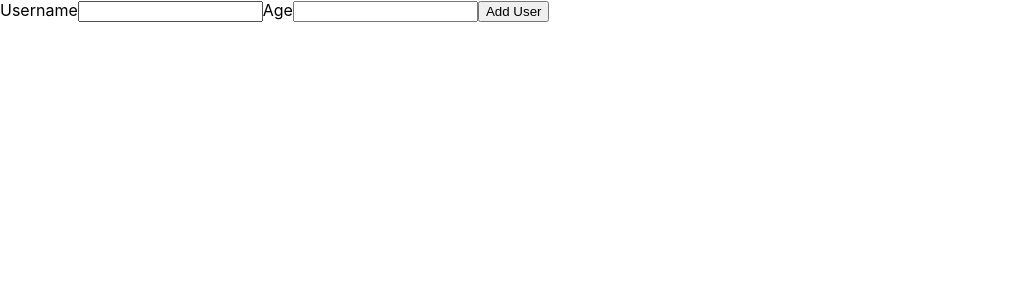
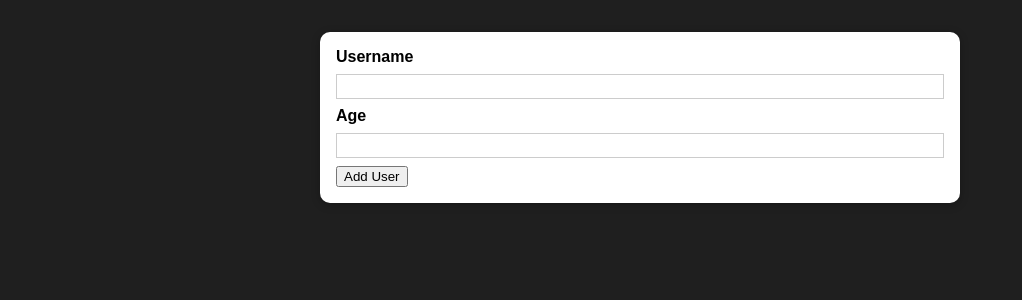
Before and after one commit to harish0319/revision-project, a React (Create React App) app: page / in a window 1280 px wide. Shown: the top 300 px of the page, without its empty margins (0-1022 px from the left). Built offline with nearby package versions, Linux system fonts and the light colour scheme.

Commit message:
Reusable Card

```diff
--- /dev/null
+++ b/src/components/UI/Card.css
@@ -0,0 +1,5 @@
+.card {
+    background: white;
+    box-shadow: 0 2px 8px rgba(0, 0, 0, 0.26);
+    border-radius: 10px;
+  }
--- /dev/null
+++ b/src/components/UI/Card.js
@@ -0,0 +1,9 @@
+import React from "react";
+import "./Card.css";
+
+const Card = (props) => {
+  const classes = 'card ' + props.className;
+  return <div className={classes}>{props.children}</div>;
+}
+
+export default Card;
--- /dev/null
+++ b/src/components/Users/AddUser.css
@@ -0,0 +1,26 @@
+.input {
+    margin: 2rem auto;
+    padding: 1rem;
+    width: 90%;
+    max-width: 40rem;
+  }
+
+  .input label {
+    display: block;
+    font-weight: bold;
+    margin-bottom: 0.5rem;
+  }
+
+  .input input {
+    font: inherit;
+    display: block;
+    width: 100%;
+    border: 1px solid #ccc;
+    padding: 0.15rem;
+    margin-bottom: 0.5rem;
+  }
+
+  .input input:focus {
+    outline: none;
+    border-color: #4f005f;
+  }
--- a/src/components/Users/AddUser.js
+++ b/src/components/Users/AddUser.js
@@ -1,17 +1,24 @@
-import React from 'react';
+// Write your code at relevant places in the code below:
+
+import React from "react";
+import Card from "../UI/Card";
+import "./AddUser.css";
 
 const AddUser = () => {
-    const addUserhandler = (event) => {
+  const addUserHandler = (event) => {
     event.preventDefault();
   };
+
   return (
-        <form onSubmit={addUserhandler}>
+    <Card className="input">
+      <form onSubmit={addUserHandler}>
         <label htmlFor="username">Username</label>
-            <input type="text" id="username" />
+        <input id="username" type="text" />
         <label htmlFor="age">Age</label>
-            <input type="number" id="age" />
+        <input id="age" type="number" />
         <button type="submit">Add User</button>
       </form>
+    </Card>
   );
 };
 
--- a/src/index.css
+++ b/src/index.css
@@ -1,13 +1,12 @@
+* {
+  box-sizing: border-box;
+}
+
+html {
+  font-family: sans-serif;
+  background: #1f1f1f;
+}
+
 body {
   margin: 0;
-  font-family: -apple-system, BlinkMacSystemFont, 'Segoe UI', 'Roboto', 'Oxygen',
-    'Ubuntu', 'Cantarell', 'Fira Sans', 'Droid Sans', 'Helvetica Neue',
-    sans-serif;
-  -webkit-font-smoothing: antialiased;
-  -moz-osx-font-smoothing: grayscale;
 }
-
-code {
-  font-family: source-code-pro, Menlo, Monaco, Consolas, 'Courier New',
-    monospace;
-}
--- a/src/index.js
+++ b/src/index.js
@@ -1,11 +1,8 @@
-import React from 'react';
-import ReactDOM from 'react-dom/client';
-import './index.css';
-import App from './App';
+import React from "react";
+import ReactDOM from "react-dom/client";
 
-const root = ReactDOM.createRoot(document.getElementById('root'));
-root.render(
-  <React.StrictMode>
-    <App />
-  </React.StrictMode>
-);
+import "./index.css";
+import App from "./App";
+
+const root = ReactDOM.createRoot(document.getElementById("root"));
+root.render(<App />);
```
Lines whose indentation alone changed are shown as unchanged.
